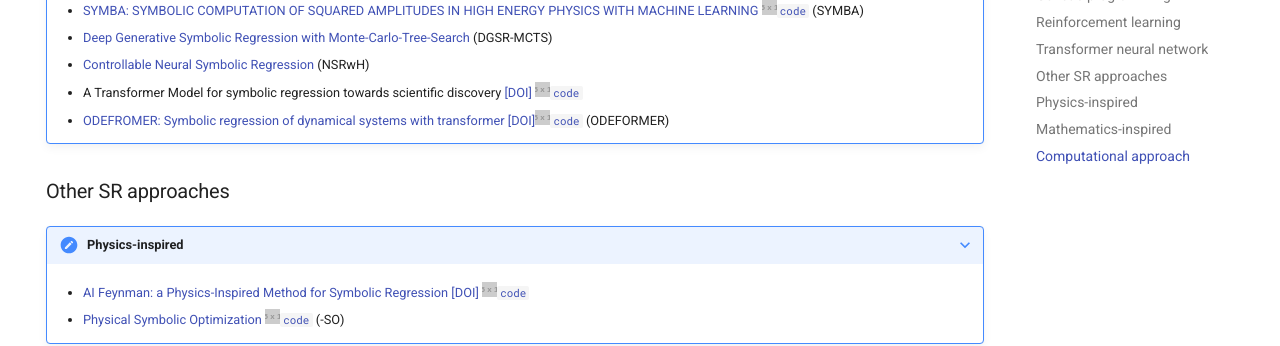
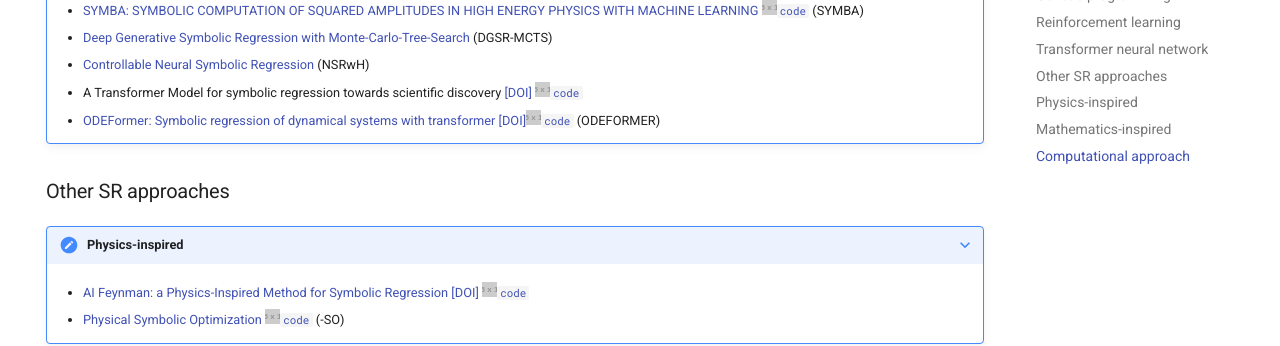
Before and after one commit to nmakke/SR-LivingReview, an MkDocs documentation site: the page built from docs/methods.md, in a window 1280 px wide and 900 px high, scrolled down 1165 px. Shown: the part 269-615 px from the top of the window. Built offline with MkDocs 1.6.1 and Material for MkDocs 9.7.7, drawn with Linux system fonts in a browser that asks for light colours; formulas are drawn with MathJax 3; comment, search, counter and statistics services are not loaded.

Commit message:
Update methods.md

```diff
--- a/docs/methods.md
+++ b/docs/methods.md
@@ -83,7 +83,7 @@ SR methods are listed for each category.
     * [Deep Generative Symbolic Regression with Monte-Carlo-Tree-Search](https://arxiv.org/pdf/2302.11223.pdf) (DGSR-MCTS)
     * [Controllable Neural Symbolic Regression](https://arxiv.org/pdf/2304.10336v1.pdf) (NSRwH)
     * A Transformer Model for symbolic regression towards scientific discovery [[DOI]](https://openreview.net/pdf?id=AIfqWNHKjo) [![#c5f015](https://via.placeholder.com/15/c5f015/000000?text=+)`code`](https://github.com/omron-sinicx/transformer4sr)
-    * [ODEFROMER: Symbolic regression of dynamical systems with transformer](https://arxiv.org/pdf/2310.05573.pdf) [[DOI]](https://openreview.net/pdf?id=TzoHLiGVMo)[![#c5f015](https://via.placeholder.com/15/c5f015/000000?text=+)`code`](https://github.com/sdascoli/odeformer) (ODEFORMER)
+    * [ODEFormer: Symbolic regression of dynamical systems with transformer](https://arxiv.org/pdf/2310.05573.pdf) [[DOI]](https://openreview.net/pdf?id=TzoHLiGVMo)[![#c5f015](https://via.placeholder.com/15/c5f015/000000?text=+)`code`](https://github.com/sdascoli/odeformer) (ODEFORMER)
 
 
 ### Other SR approaches
```
